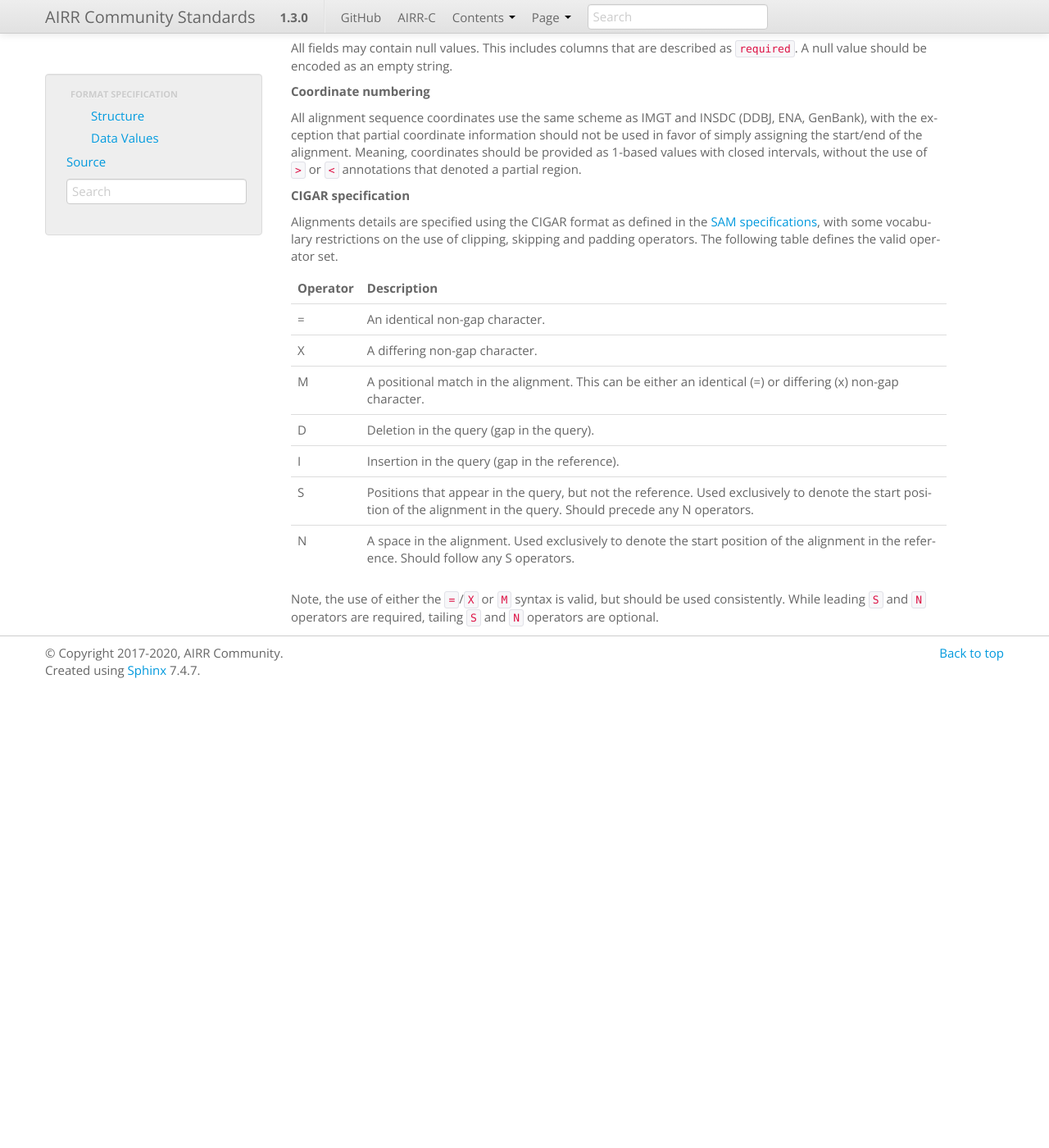
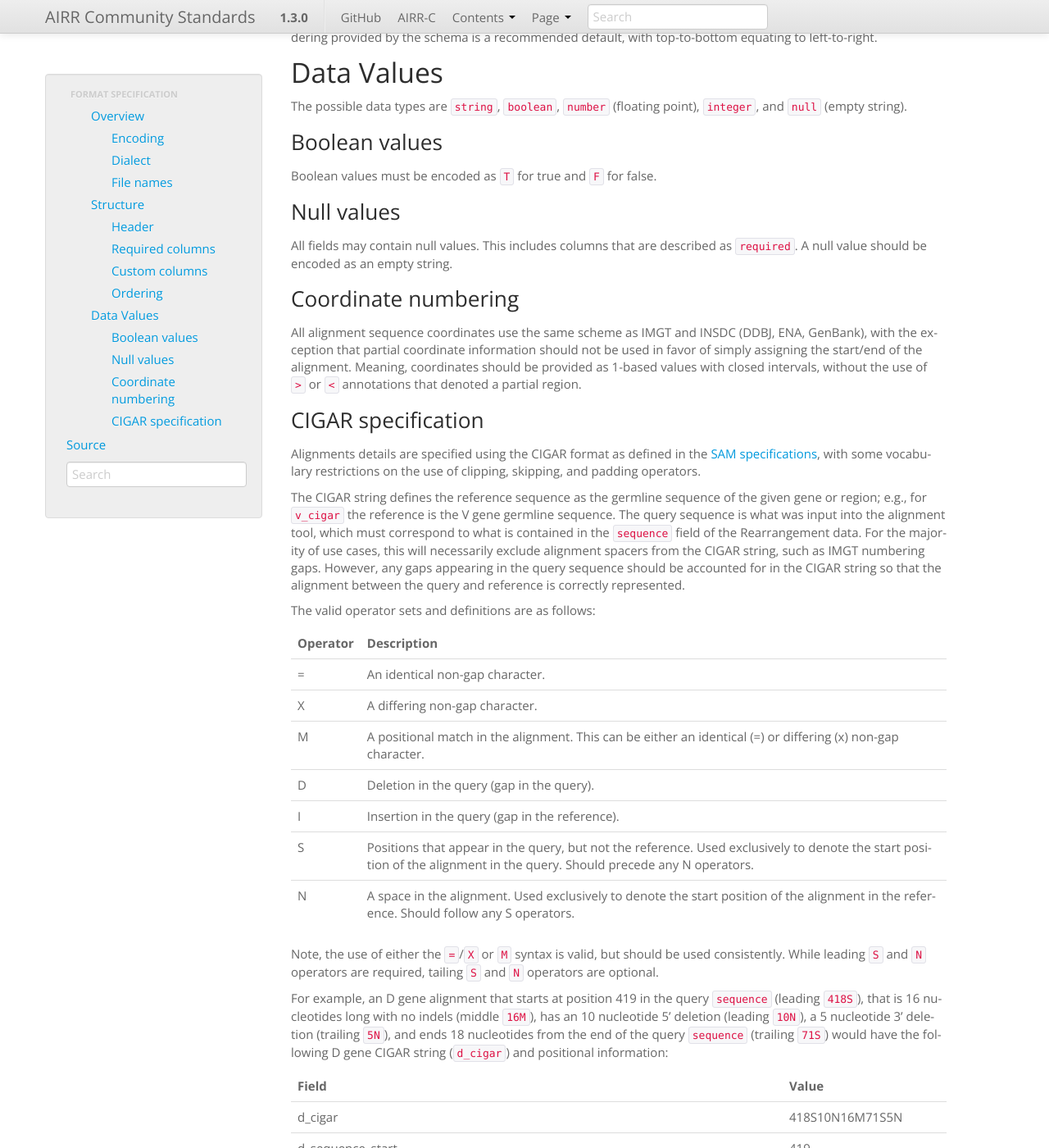
Before and after one commit to airr-community/airr-standards, a Sphinx documentation site: the page built from docs/datarep/format.rst, in a window 1280 px wide and 1400 px high, scrolled down 1356 px. Shown: the whole window at 82% size. Built offline with Sphinx 7.4.7, drawn with Linux system fonts in a browser that asks for light colours; pages that are not in the unit, such as notebooks, are missing from menus; before the commit the page ends 2194 px from its top, so only the background shows below that; some of the changed text lies outside the part shown.

Commit message:
Add clarifying text and example to CIGAR docs.

```diff
--- a/docs/datarep/format.rst
+++ b/docs/datarep/format.rst
@@ -1,6 +1,9 @@
 .. _FormatSpecification:
 
 Format Specification
+=============================
+
+Overview
 -----------------------------
 
 Data for ``Rearrangement`` or ``Alignment`` objects are stored as rows in a
@@ -8,12 +11,14 @@ Data for ``Rearrangement`` or ``Alignment`` objects are stored as rows in a
 A dataset is defined in this context as: a TSV file, a TSV with a companion YAML file
 containing metadata, or a directory containing multiple TSV files and YAML files.
 
-**Encoding**
+Encoding
+^^^^^^^^^^^^^^^^^^^^^^^^^^^^^
 
 + The file should be encoded as ASCII or UTF-8.
 + Everything is case-sensitive.
 
-**Dialect**
+Dialect
+^^^^^^^^^^^^^^^^^^^^^^^^^^^^^
 
 + The record separator is a newline ``\n`` and the field separator is a tab ``\t``.
 + Fields or data should not be quoted.
@@ -25,12 +30,13 @@ containing metadata, or a directory containing multiple TSV files and YAML files
   However, if multiple values must be reported in a single column for an application
   specific reason, then the use of a comma as the delimiter is recommended.
 
-**File names**
+File names
+^^^^^^^^^^^^^^^^^^^^^^^^^^^^^
 
 AIRR formatted TSV files should end with ``.tsv``.
 
 Structure
-~~~~~~~~~~~~~~~~~~~~~~~~~~~~~
+-----------------------------
 
 The data file has two sections in this order:
 
@@ -42,20 +48,23 @@ specification, but such a section is reserved for potential inclusion in a futur
 release. As such, a comment section should not be included in the file as it *may*
 be incompatible with a future specification.
 
-**Header**
+Header
+^^^^^^^^^^^^^^^^^^^^^^^^^^^^^
 
 A single line containing the column names and specifying the field order.
 Any field that corresponds to one of the defined fields should use the
 specified field name.
 
-**Required columns**
+Required columns
+^^^^^^^^^^^^^^^^^^^^^^^^^^^^^
 
 Some of the fields are defined as ``required`` and therefore must always be present
 in the header.  Note, however, that all columns allow for null values.  Therefore,
 required columns exist to define a core set of fields that are always present in
 the table structure, but do not mandate that a value be reported.
 
-**Custom columns**
+Custom columns
+^^^^^^^^^^^^^^^^^^^^^^^^^^^^^
 
 There are no restrictions on inclusion of additional custom columns in the
 Rearrangements file, provided such columns do not use the same name as an
@@ -68,28 +77,32 @@ Consider submitting a pull request for a field name reservation to the
 `airr-standards repository <https://github.com/airr-community/airr-standards>`_
 if the field may be broadly useful.
 
-**Ordering**
+Ordering
+^^^^^^^^^^^^^^^^^^^^^^^^^^^^^
 
 There are no requirements that fields or records be sorted or
 ordered in any specific way. However, the field ordering provided by the
 schema is a recommended default, with top-to-bottom equating to left-to-right.
 
 Data Values
-~~~~~~~~~~~~~~~~~~~~~~~~~~~~~
+-----------------------------
 
 The possible data types are ``string``, ``boolean``, ``number`` (floating point),
 ``integer``, and ``null`` (empty string).
 
-**Boolean values**
+Boolean values
+^^^^^^^^^^^^^^^^^^^^^^^^^^^^^
 
 Boolean values must be encoded as ``T`` for true and ``F`` for false.
 
-**Null values**
+Null values
+^^^^^^^^^^^^^^^^^^^^^^^^^^^^^
 
 All fields may contain null values. This includes columns that are described as
 ``required``. A null value should be encoded as an empty string.
 
-**Coordinate numbering**
+Coordinate numbering
+^^^^^^^^^^^^^^^^^^^^^^^^^^^^^
 
 All alignment sequence coordinates use the same scheme as IMGT and INSDC
 (DDBJ, ENA, GenBank), with the exception that partial coordinate information
@@ -97,12 +110,25 @@ should not be used in favor of simply assigning the start/end of the alignment.
 Meaning, coordinates should be provided as 1-based values with closed intervals,
 without the use of ``>`` or ``<`` annotations that denoted a partial region.
 
-**CIGAR specification**
+CIGAR specification
+^^^^^^^^^^^^^^^^^^^^^^^^^^^^^
 
 Alignments details are specified using the CIGAR format as defined in the
 `SAM specifications <https://samtools.github.io/hts-specs/SAMv1.pdf>`__, with
-some vocabulary restrictions on the use of clipping, skipping and padding operators.
-The following table defines the valid operator set.
+some vocabulary restrictions on the use of clipping, skipping, and
+padding operators.
+
+The CIGAR string defines the reference sequence as the germline sequence of the
+given gene or region; e.g., for ``v_cigar`` the reference
+is the V gene germline sequence. The query sequence is what was input into the
+alignment tool, which must correspond to what is contained in the ``sequence``
+field of the Rearrangement data. For the majority of use cases, this will
+necessarily exclude alignment spacers from the CIGAR string, such as IMGT
+numbering gaps. However, any gaps appearing in the query sequence
+should be accounted for in the CIGAR string so that the alignment between
+the query and reference is correctly represented.
+
+The valid operator sets and definitions are as follows:
 
 .. csv-table::
     :header: Operator, Description
@@ -118,3 +144,19 @@ The following table defines the valid operator set.
 
 Note, the use of either the ``=``/``X`` or ``M`` syntax is valid, but should be used consistently.
 While leading ``S`` and ``N`` operators are required, tailing ``S`` and ``N`` operators are optional.
+
+For example, an D gene alignment that starts at position 419 in the query ``sequence``
+(leading ``418S``), that is 16 nucleotides long with no indels (middle ``16M``),
+has an 10 nucleotide 5' deletion (leading ``10N``), a 5 nucleotide 3' deletion (trailing ``5N``),
+and ends 18 nucleotides from the end of the query ``sequence`` (trailing ``71S``) would
+have the following D gene CIGAR string (``d_cigar``) and positional information:
+
+.. csv-table::
+    :header: Field, Value
+    :widths: 75 25
+
+    d_cigar, 418S10N16M71S5N
+    d_sequence_start, 419
+    d_sequence_end, 434
+    d_germline_start, 11
+    d_germline_end, 26
```
